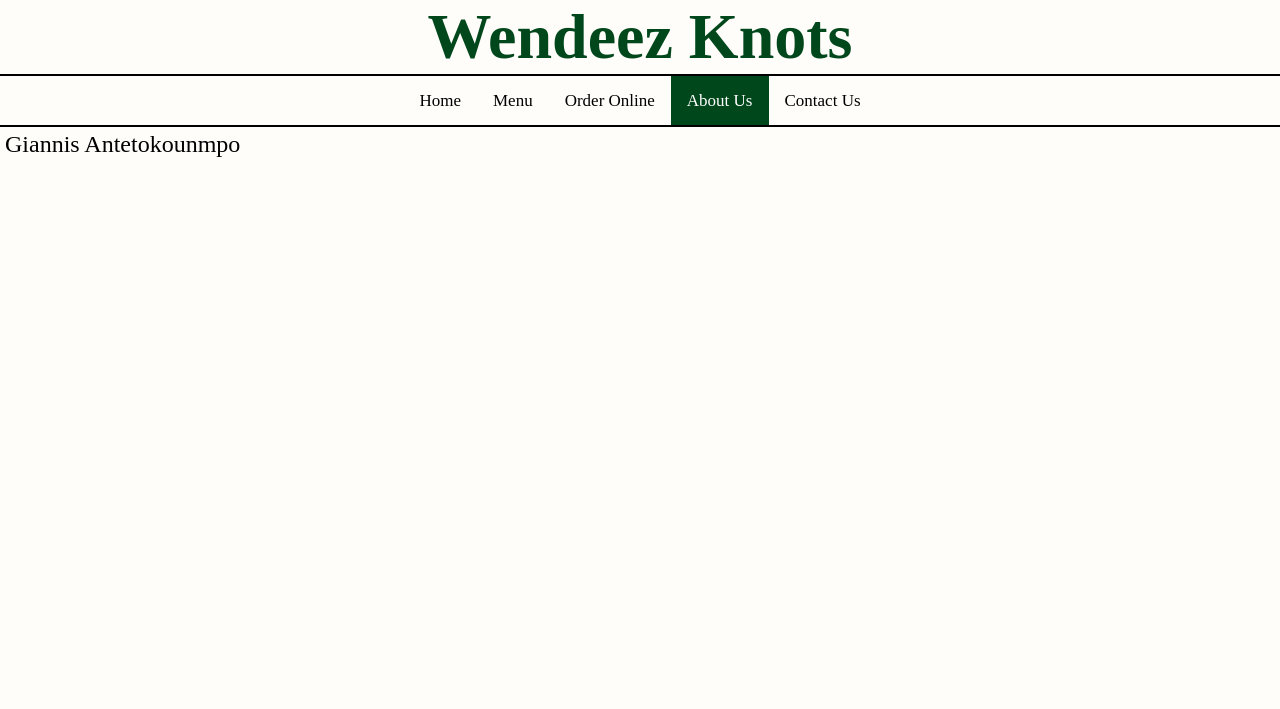
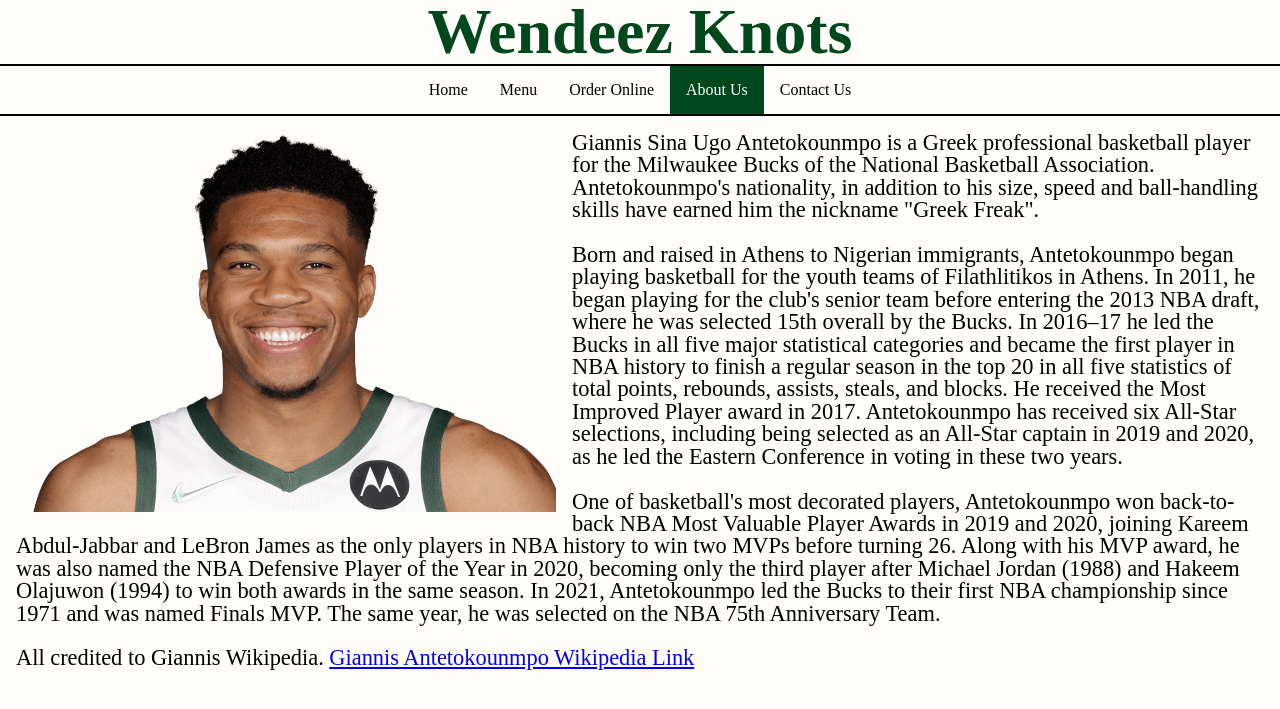
Before and after one commit to trancornellh/Wendeez-Knots, a PHP site: page /AboutUs.html in a window 1280 px wide. Shown: the top 709 px of the page. Run offline with PHP 8.4, Linux system fonts and the light colour scheme.

Commit message:
Adjusted formatting for AboutUs

```diff
--- a/AboutUs.html
+++ b/AboutUs.html
@@ -1,7 +1,9 @@
+<!DOCTYPE html>
 <html>
 	<head>
 		<link rel="stylesheet" href="styles.css">
 		<title> About Us </title>
+		<link rel="icon" type="image/x-icon" href="favicon.png">
 	</head>
 	<body>
 		<div class="center">
@@ -14,6 +16,29 @@
 			<a class="active" href="AboutUs.html">About Us</a>
 			<a href="ContactUs.html">Contact Us</a>
 		</div>
-		<p> Giannis Antetokounmpo </p>
+		<img class=left src="Giannis.png" width=540 height=380 id="Giannis">
+		<p>
+			Giannis Sina Ugo Antetokounmpo is a Greek professional basketball player
+			for the Milwaukee Bucks of the National Basketball Association. Antetokounmpo's nationality,
+			in addition to his size, speed and ball-handling skills have earned him the nickname "Greek Freak".
+		<br><br>
+			Born and raised in Athens to Nigerian immigrants, Antetokounmpo began playing basketball for
+			the youth teams of Filathlitikos in Athens. In 2011, he began playing for the club's senior team before
+			entering the 2013 NBA draft, where he was selected 15th overall by the Bucks. In 2016–17 he led the Bucks
+			in all five major statistical categories and became the first player in NBA history to finish a regular
+			season in the top 20 in all five statistics of total points, rebounds, assists, steals, and blocks. He
+			received the Most Improved Player award in 2017. Antetokounmpo has received six All-Star selections, including being
+			selected as an All-Star captain in 2019 and 2020, as he led the Eastern Conference in voting in these two years.
+		<br><br>
+			One of basketball's most decorated players, Antetokounmpo won back-to-back NBA Most Valuable Player Awards in 2019
+			and 2020, joining Kareem Abdul-Jabbar and LeBron James as the only players in NBA history to win two MVPs before
+			turning 26. Along with his MVP award, he was also named the NBA Defensive Player of the Year in 2020, becoming only the
+			third player after Michael Jordan (1988) and Hakeem Olajuwon (1994) to win both awards in the same season. In 2021, Antetokounmpo
+			led the Bucks to their first NBA championship since 1971 and was named Finals MVP. The same year, he was selected on the NBA
+			75th Anniversary Team.
+		<br><br>
+			All credited to Giannis Wikipedia.
+			<a href="https://en.wikipedia.org/wiki/Giannis_Antetokounmpo">Giannis Antetokounmpo Wikipedia Link</a>
+		</p>
 	</body>
 </html>
--- a/Menu.html
+++ b/Menu.html
@@ -1,3 +1,4 @@
+<!DOCTYPE html>
 <html>
 	<head>
 		<link rel="stylesheet" href="styles.css">
--- a/OrderOnline.html
+++ b/OrderOnline.html
@@ -1,3 +1,4 @@
+<!DOCTYPE html>
 <html>
 	<head>
 		<link rel="stylesheet" href="styles.css">
--- a/styles.css
+++ b/styles.css
@@ -15,7 +15,7 @@
 	color: #00471B;
 	font-size: 400%;
 	border-bottom: 2px solid black;
-	padding: 5;
+	padding: 10;
 }
 
 h2
@@ -28,12 +28,20 @@
 p
 {
 	color: black;
-	font-size: 150%;
-	padding: 5;
+	font-size: 140%;
+	padding: 10;
+	margin: 1rem
 }
 .center
 {
 	text-align: center;
+}
+
+.left
+{
+	padding: 10;
+	margin: 1rem;
+	float: left;
 }
 
 /* Black background Color to the Top Navigation */
```
